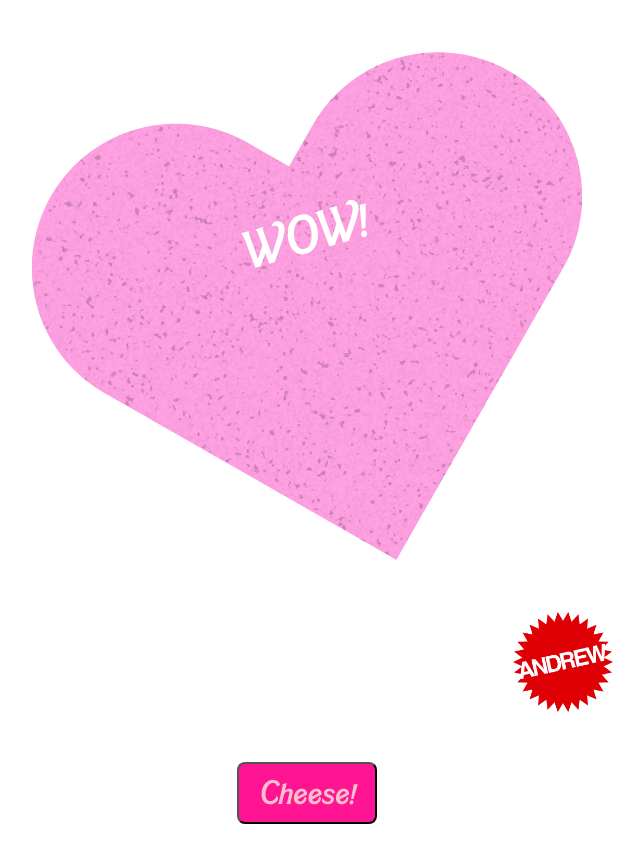
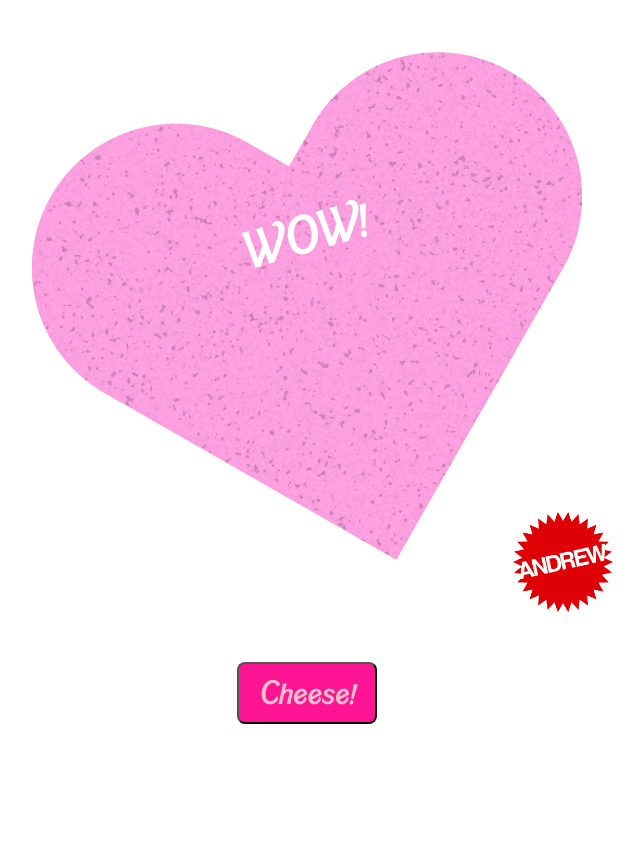
Before and after one commit to andrewventura/andrewventura.github.io, a Jekyll site: the page bb.html, which Jekyll copies as it is, in a window 1280 px wide. Shown: the top 863 px of the page, without its empty margins (333-977 px from the left). Built offline with Jekyll 4.4.1, drawn with Linux system fonts in a browser that asks for light colours.

Commit message:
Update and rename bb2.html to bb.html

```diff
--- a/bb2.html
+++ b/bb.html
@@ -27,10 +27,10 @@
 	<style type="text/css">
 		@font-face { font-family: "bb"; src: url(bb.ttf) format("truetype") }
 		.box, .shell { display: flex; flex-direction: column; align-items: center; justify-content: center; max-width: 612px; margin: 0 auto;}
-		#sc { flex-grow: 0; background-color: #FFFFFF; }
-		#hoolda { height: 612px; width: 612px; background: no-repeat center url("img/bh.png");}
+		#sc { flex-grow: 0; background-color: #FFFFFF; min-height:612px; }
+		#hoolda { height: 612px; width: 612px; background: no-repeat center url("img/bh.png"); position: absolute; }
 		textarea { wrap:off; border: 0; columns:1; text-align:center; text-transform:uppercase; line-height:1.2em; resize:none; font-family:"bb",verdana; font-size: 3.2em; display:block; background:none; color: #FFF; margin: 200px 0 0 10px; transform: rotate(-16deg); width: 100%; height: 3.9em; padding: 5px 0 5px 10px;}
-		#an { align-self: flex-end; }
+		#an { align-self: flex-end; margin-top: 512px; }
 		#cap { font-family: "bb"; font-size: 2em; text-align:center; display:block; color: pink; margin: 50px; background-color:deeppink; border-radius:8px; padding: 5px 20px;}
 	</style>
 
```
